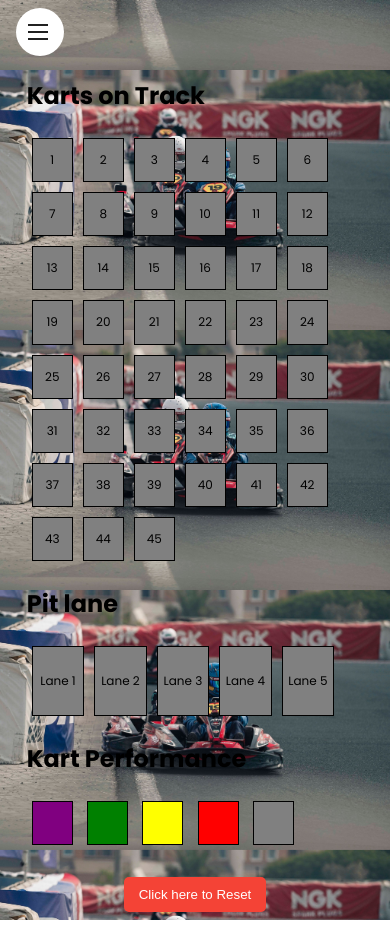
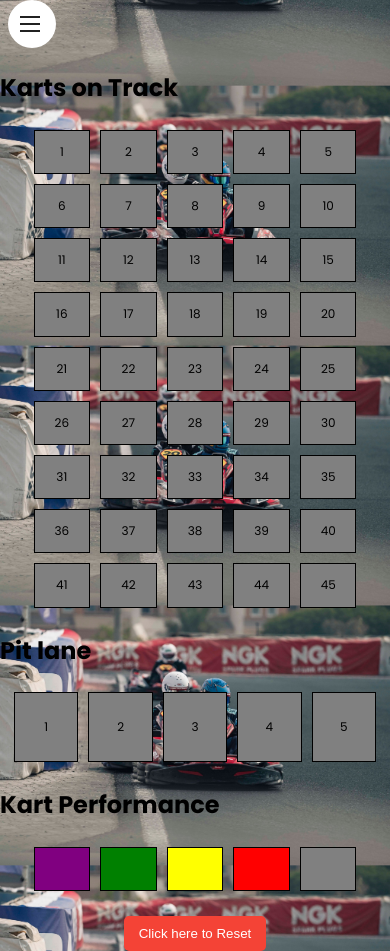
Before and after one commit to TreBob87/OrakenWebsite, a plain HTML site: page kartdrome.html in a window 390 px wide. Before the commit the page ends 920 px from the top, so only its background shows below. Drawn offline with Linux system fonts and the light colour scheme.

Commit message:
width update

```diff
--- a/kartdrome.css
+++ b/kartdrome.css
@@ -6,58 +6,64 @@ body {
     background-size: 100%;
     box-sizing: border-box;
     background-position: center;
+    margin: 0; /* Ensure body has no margin */
 }
 
 .container {
     width: 100%;
     margin: 0 auto;
-    position: relative; /* Adjust as needed based on your layout */
-    z-index: 1; /* Ensure content is above background but below navbar */
-    padding-top: 50px; /* Adjust based on navbar height */
+    position: relative;
+    z-index: 1;
+    padding-top: 50px;
 }
 
 .section {
+    display: flex; /* Use flexbox to arrange items */
+    justify-content: center; /* Center flex items horizontally */
+    flex-wrap: wrap; /* Allow items to wrap as needed */
     margin-bottom: 20px;
 }
 
+#kartsInPit .box {
+    width: 12vw;
+    height: 8vh;
+}
+
 .box {
-    display: inline-flex; /* Enables the use of flexbox properties */
-    justify-content: center; /* Horizontally centers the content */
-    align-items: center; /* Vertically centers the content */
+    display: inline-flex;
+    justify-content: center;
+    align-items: center;
     width: 8vw;
     height: 5vh;
     margin: 5px;
     border: 1px solid black;
     cursor: pointer;
-    font-size: 12px; /* Adjust the font size as needed */
+    font-size: 12px;
     text-align: center;
-    overflow: hidden; /* Prevents text overflow */
-    text-overflow: ellipsis; /* Adds an ellipsis if the text overflows */
-    white-space: nowrap; /* Ensures the text stays on a single line */
+    overflow: hidden;
+    text-overflow: ellipsis;
+    white-space: nowrap;
 }
 
-
-/* On screens that are 600px or less, set the background color to olive */
 @media screen and (max-width: 600px) {
+    #kartsInPit .box {
+        width: 16vw;
+        height: 8vh;
+    }
     .box {
-        width: 10vw;
+        width: 14vw;
     }
     .container {
-        width: 90%;
-    }
-
-    #kartsInPit {
-        .box {
-            width: 15%;
-            height: 8vh;
-        }
+        width: 100%;
     }
 }
 
 .highlighted {
-    border: 2px solid #FFD700; /* Or any other visually distinct style */
-    box-shadow: 0 0 10px #FFD700; /* Optional, for added emphasis */
+    border: 2px solid #FFD700;
+    box-shadow: 0 0 10px #FFD700;
 }
+
+/* The rest of your CSS for nav, a, .navicon, and #resetButton remains unchanged */
 
 
 /* Navbar styling */
--- a/kartdrome.html
+++ b/kartdrome.html
@@ -30,9 +30,9 @@
 
         <!-- Boxes for Karts-in-Pit will be added by JavaScript -->
     </div>
+    <h2>Kart Performance</h2>
+    <div id="kartPerformance" class="section">
 
-    <div id="kartPerformance" class="section">
-        <h2>Kart Performance</h2>
         <div class="box" style="background-color: purple;"></div>
         <div class="box" style="background-color: green;"></div>
         <div class="box" style="background-color: yellow;"></div>
--- a/kartdrome.js
+++ b/kartdrome.js
@@ -14,6 +14,17 @@ window.onload = function() {
     document.getElementById('kartsOnTrack').addEventListener('click', handleBoxClick);
     document.getElementById('kartsInPit').addEventListener('click', handleBoxClick);
     document.getElementById('resetButton').addEventListener('click', resetColors);
+
+    // Add an event listener to the whole document to handle clicks outside boxes
+    document.addEventListener('click', function(event) {
+        if (!event.target.classList.contains('box')) {
+            // If the click is not on a box, remove highlighting from the currently highlighted box
+            if (currentlyHighlighted) {
+                currentlyHighlighted.classList.remove('highlighted');
+                currentlyHighlighted = null; // Reset the reference to the currently highlighted box
+            }
+        }
+    }, true);
 };
 
 let selectedColor = '';
@@ -47,7 +58,7 @@ function createBoxes(containerId, count, labelPrefix) {
                 teamCarUsage[i] = [carId.toString()];
             }
         } else {
-            box.textContent = labelPrefix + i;
+            box.textContent = i;
         }
 
         container.appendChild(box);
@@ -87,29 +98,50 @@ function createCustomCursor(color) {
     const cursorUrl = canvas.toDataURL();
     document.body.style.cursor = `url(${cursorUrl}) ${cursorSize / 2} ${cursorSize / 2}, auto`;
 }
+let currentlyHighlighted = null; // Track the currently highlighted box
+function pickColor(event) {
 
-function pickColor(event) {
     lastClickedBox.track = null;
     lastClickedBox.pit = null;
-    currentlyHighlighted.classList.remove('highlighted');
     // Assume event.target is the element representing the color choice
     selectedColor = event.target.style.backgroundColor; // Or any other way you're setting this
     createCustomCursor(selectedColor); // Optional, if you want to visually indicate the selected color
 }
 
-let currentlyHighlighted = null; // Track the currently highlighted box
+
 function handleBoxClick(event) {
+    // Check if the click is within the kartPerformance section
+    if (event.currentTarget.id === 'kartPerformance') {
+        // Do nothing if the click is within the kartPerformance section
+        return;
+    }
+
     if (event.target.classList.contains('box')) {
         const box = event.target;
+
+        // Check if a color has been selected from kartPerformance
+        if (selectedColor) {
+            // Apply the selected color to the box
+            box.style.backgroundColor = selectedColor;
+            saveBoxColor(box); // Save the color change
+
+            // Reset the selectedColor to indicate the color assignment is complete
+            selectedColor = '';
+            document.body.style.cursor = 'default'; // Reset cursor to default
+
+            // Do not proceed with any highlighting since a color assignment was made
+            return;
+        }
 
         // Remove highlighting from the previously selected box
         if (currentlyHighlighted && currentlyHighlighted !== box) {
             currentlyHighlighted.classList.remove('highlighted');
         }
 
-        // Toggle the highlight on the current box
+        // If no color is selected (i.e., color assignment isn't in progress), toggle highlighting
         box.classList.toggle('highlighted');
         currentlyHighlighted = box.classList.contains('highlighted') ? box : null;
+
 
         // Only apply the selected color if one is currently chosen
         if (selectedColor) {
@@ -135,14 +167,18 @@ function handleBoxClick(event) {
             // Reset selections to require new clicks before another swap
             lastClickedBox.track = null;
             lastClickedBox.pit = null;
-            currentlyHighlighted.classList.remove('highlighted');
+            if (currentlyHighlighted) {
+                currentlyHighlighted.classList.remove('highlighted');
+            }
         }
     }
     else {
+        // If the click is not on a box, clear the last clicked boxes
         lastClickedBox.track = null;
         lastClickedBox.pit = null;
     }
 }
+
 
 
 
```
Also changed, not shown: kartingtown.html (+2 -2 lines), yas.html (+4 -5 lines).
